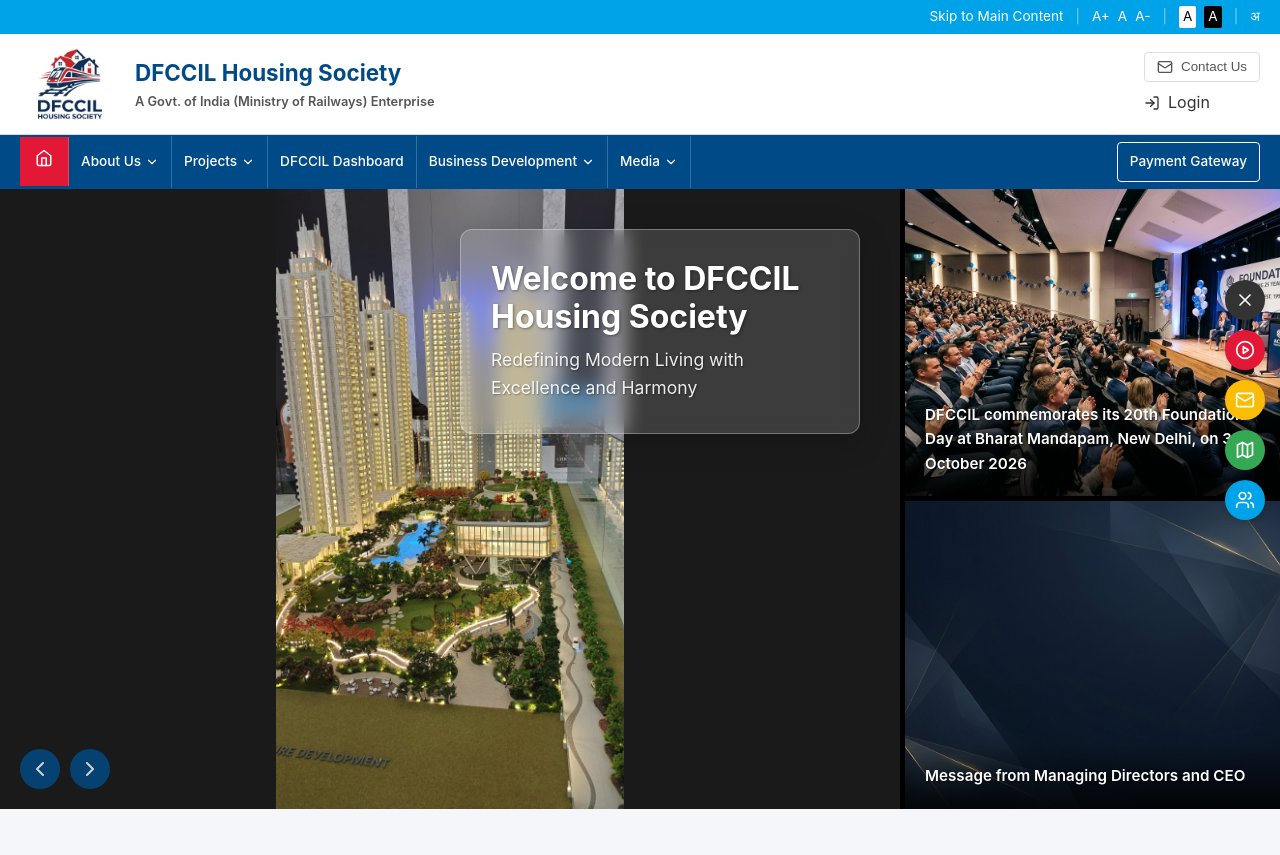
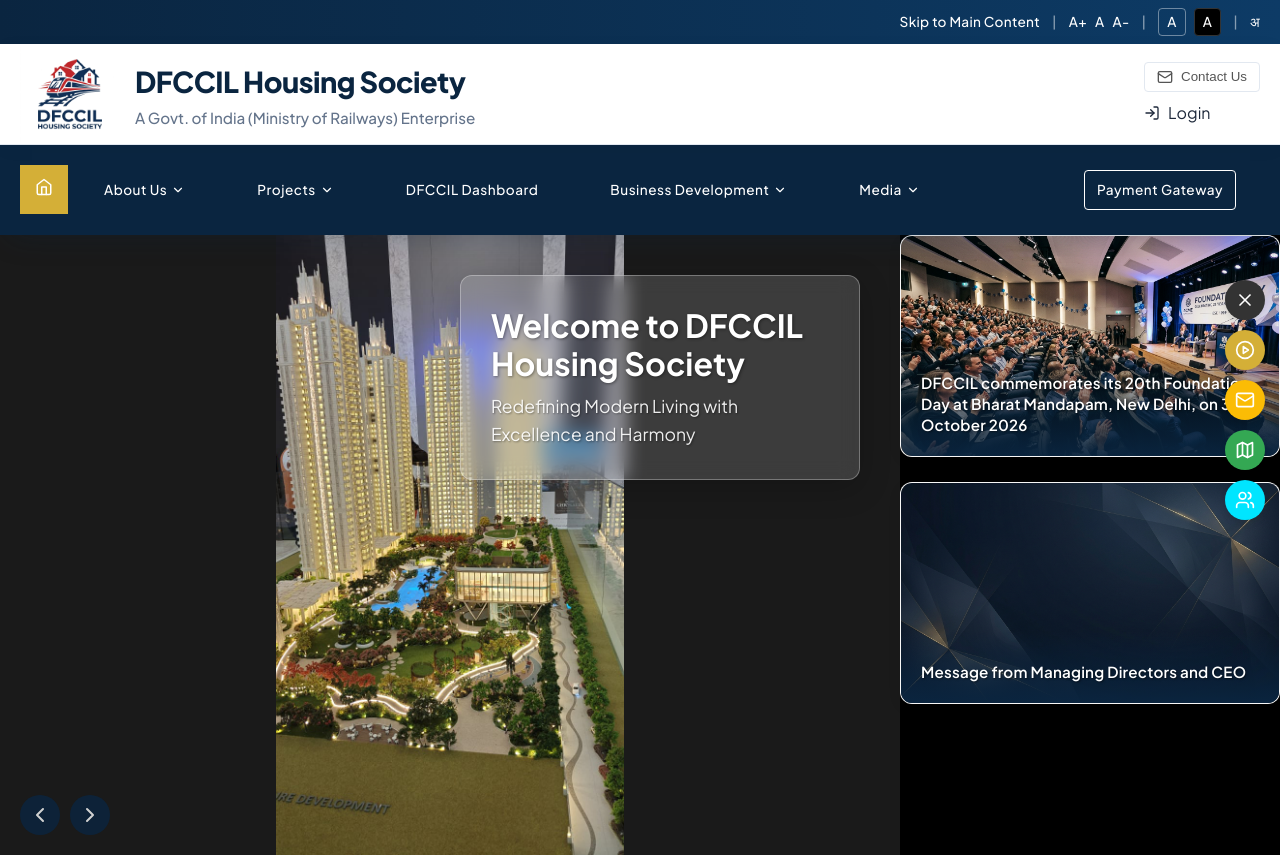
Before and after one commit to mrityunjaiverma-crypt/DFCCIL, a React (Vite) app in the folder client/: page / in a window 1280 px wide. Before the commit the page ends 809 px from the top, so only its background shows below. Built offline with nearby package versions, Linux system fonts and the light colour scheme.

Commit message:
Fix dropdown text color and remove unused edit icon

```diff
--- a/client/index.html
+++ b/client/index.html
@@ -5,6 +5,9 @@
     <link rel="icon" type="image/svg+xml" href="/logo.jpg" />
     <meta name="viewport" content="width=device-width, initial-scale=1.0" />
     <title>DFCCIL Housing Society</title>
+    <link rel="preconnect" href="https://fonts.googleapis.com">
+    <link rel="preconnect" href="https://fonts.gstatic.com" crossorigin>
+    <link href="https://fonts.googleapis.com/css2?family=Plus+Jakarta+Sans:wght@300;400;500;600;700;800&display=swap" rel="stylesheet">
   </head>
   <body>
     <div id="root"></div>
--- a/client/src/components/Header.css
+++ b/client/src/components/Header.css
@@ -1,6 +1,9 @@
 .header {
   background-color: white;
   border-bottom: 1px solid var(--border-color);
+  box-shadow: 0 4px 20px rgba(0,0,0,0.03);
+  position: relative;
+  z-index: 100;
 }
 
 .py-4 {
@@ -15,15 +18,16 @@
 
 .logo-text h1 {
   color: var(--dfccil-blue-dark);
-  font-size: 1.4rem;
-  font-weight: 700;
+  font-size: 1.8rem;
+  font-weight: 800;
+  letter-spacing: -0.5px;
   margin-bottom: 2px;
 }
 
 .logo-text p {
-  font-size: 0.8rem;
-  font-weight: 600;
-  color: #555;
+  color: #64748B;
+  font-size: 0.95rem;
+  font-weight: 500;
 }
 
 .initiative-logos {
--- a/client/src/components/MainContent.css
+++ b/client/src/components/MainContent.css
@@ -86,26 +86,35 @@
   height: 100%;
   display: flex;
   flex-direction: column;
-  padding-left: 5px; /* slight gap */
+  gap: 20px;
 }
 
 .event-card {
-  flex: 1;
+  background: white;
+  border-radius: 12px;
+  overflow: hidden;
+  box-shadow: 0 4px 15px rgba(0,0,0,0.05);
+  transition: all 0.4s cubic-bezier(0.16, 1, 0.3, 1);
+  border: 1px solid rgba(0,0,0,0.03);
   position: relative;
-  overflow: hidden;
+}
+
+.event-card:hover {
+  transform: translateY(-5px);
+  box-shadow: 0 12px 25px rgba(10, 37, 64, 0.12);
 }
 
 .event-image-wrapper {
-  width: 100%;
-  height: 100%;
+  height: 220px;
   position: relative;
+  overflow: hidden;
 }
 
 .event-image-wrapper img {
   width: 100%;
   height: 100%;
   object-fit: cover;
-  transition: transform 0.3s;
+  transition: transform 0.6s ease;
 }
 
 .event-card:hover .event-image-wrapper img {
@@ -117,9 +126,13 @@
   bottom: 0;
   left: 0;
   width: 100%;
-  background: linear-gradient(transparent, rgba(0,0,0,0.8));
+  padding: 30px 20px 20px;
+  background: linear-gradient(to top, rgba(10,37,64,0.95), transparent);
   color: white;
-  padding: 20px;
+  font-weight: 600;
+  font-size: 1.1rem;
+  line-height: 1.4;
+  letter-spacing: 0.2px;
 }
 
 .event-overlay p {
--- a/client/src/components/Navbar.css
+++ b/client/src/components/Navbar.css
@@ -1,8 +1,9 @@
 .navbar {
   background-color: var(--dfccil-blue-dark);
-  color: white;
+  color: var(--text-light);
   position: relative;
-  z-index: 100;
+  z-index: 50;
+  box-shadow: 0 10px 30px -10px rgba(10, 37, 64, 0.3);
 }
 
 .nav-list {
@@ -10,12 +11,34 @@
 }
 
 .nav-item {
+  padding: 18px 24px;
+  cursor: pointer;
+  transition: all 0.3s ease;
+  display: flex;
+  align-items: center;
   position: relative;
-  border-right: 1px solid rgba(255, 255, 255, 0.2);
+  font-weight: 500;
+  letter-spacing: 0.5px;
 }
 
-.nav-item:last-child {
-  border-right: none;
+.nav-item::after {
+  content: '';
+  position: absolute;
+  bottom: 0;
+  left: 0;
+  width: 100%;
+  height: 3px;
+  background-color: var(--dfccil-red); /* Gold accent */
+  transform: scaleX(0);
+  transition: transform 0.3s ease;
+}
+
+.nav-item:hover, .nav-item.active {
+  background-color: rgba(255, 255, 255, 0.05);
+}
+
+.nav-item:hover::after, .nav-item.active::after {
+  transform: scaleX(1);
 }
 
 .home-icon {
@@ -36,10 +59,6 @@
   white-space: nowrap;
 }
 
-.nav-item:hover .nav-link {
-  background-color: var(--hover-bg);
-}
-
 .special-item {
   margin-left: auto; /* Pushes it to the right */
 }
@@ -55,33 +74,40 @@
   margin-left: 4px;
 }
 
-/* Dropdown */
+/* Dropdown Styles */
 .dropdown-menu {
   position: absolute;
   top: 100%;
   left: 0;
-  background-color: white;
-  min-width: 220px;
-  box-shadow: 0 4px 12px rgba(0,0,0,0.15);
-  border-radius: 0 0 4px 4px;
-  border-top: 3px solid var(--dfccil-red);
+  background: rgba(255, 255, 255, 0.95);
+  backdrop-filter: blur(12px);
+  -webkit-backdrop-filter: blur(12px);
+  min-width: 260px;
+  box-shadow: 0 15px 35px rgba(0,0,0,0.1), 0 0 1px rgba(0,0,0,0.1);
+  z-index: 1000;
+  border-radius: 0 0 12px 12px;
+  overflow: hidden;
+  border: 1px solid rgba(255,255,255,0.2);
+  animation: slideDown 0.3s cubic-bezier(0.16, 1, 0.3, 1) forwards;
+  transform-origin: top;
 }
 
-.dropdown-menu ul {
-  display: flex;
-  flex-direction: column;
+@keyframes slideDown {
+  from {
+    opacity: 0;
+    transform: translateY(-10px) scaleY(0.95);
+  }
+  to {
+    opacity: 1;
+    transform: translateY(0) scaleY(1);
+  }
 }
 
-.dropdown-menu li a {
-  padding: 12px 20px;
-  display: block;
-  color: var(--text-dark);
-  font-size: 0.9rem;
-  border-bottom: 1px solid var(--border-color);
-  transition: background-color 0.2s;
+.dropdown-menu li {
+  border-bottom: 1px solid rgba(0,0,0,0.05);
 }
 
-.dropdown-menu li:last-child a {
+.dropdown-menu li:last-child {
   border-bottom: none;
 }
 
--- a/client/src/components/Navbar.jsx
+++ b/client/src/components/Navbar.jsx
@@ -87,13 +87,6 @@
                           className="flex justify-between items-center w-full"
                         >
                           <span>{subItem}</span>
-                          {isAdmin && (
-                            <Edit2
-                              size={14}
-                              className="ml-2 text-gray-400 hover:text-white cursor-pointer"
-                              title="Edit item"
-                            />
-                          )}
                         </a>
                       </li>
                     ))}
--- a/client/src/components/TopBar.css
+++ b/client/src/components/TopBar.css
@@ -1,8 +1,9 @@
 .topbar {
-  background-color: var(--dfccil-blue-light);
+  background: linear-gradient(90deg, var(--dfccil-blue-dark) 0%, #0d3b66 100%);
   color: var(--text-light);
   font-size: 0.85rem;
-  padding: 6px 0;
+  padding: 8px 0;
+  box-shadow: 0 2px 10px rgba(0,0,0,0.1);
 }
 
 .topbar .flex {
@@ -12,6 +13,8 @@
 .topbar-left, .topbar-right {
   display: flex;
   align-items: center;
+  font-weight: 500;
+  letter-spacing: 0.3px;
   gap: 12px;
 }
 
@@ -42,16 +45,27 @@
   gap: 8px;
 }
 
+.contrast-toggles span {
+  display: inline-block;
+  padding: 2px 8px;
+  cursor: pointer;
+  border: 1px solid rgba(255,255,255,0.4);
+  border-radius: 4px;
+  transition: all 0.2s ease;
+}
+
+.contrast-toggles span:hover {
+  background: rgba(255,255,255,0.2);
+  border-color: rgba(255,255,255,0.8);
+}
+
 .contrast-light {
-  background: white;
-  color: black;
-  padding: 0 4px;
-  border-radius: 2px;
+  background-color: transparent;
+  color: white;
 }
 
 .contrast-dark {
-  background: black;
-  color: white;
-  padding: 0 4px;
-  border-radius: 2px;
+  background-color: #000;
+  color: #fff;
+  border-color: #333 !important;
 }
--- a/client/src/index.css
+++ b/client/src/index.css
@@ -1,12 +1,12 @@
 :root {
-  --dfccil-blue-dark: #004b87;
-  --dfccil-blue-light: #00a2e8;
-  --dfccil-red: #e31837;
-  --bg-light: #f4f6f9;
-  --text-dark: #333333;
+  --dfccil-blue-dark: #0A2540; /* Richer, deeper navy */
+  --dfccil-blue-light: #00E5FF; /* Vibrant modern cyan accent */
+  --dfccil-red: #D4AF37; /* Replaced aggressive red with champagne gold */
+  --bg-light: #F8F9FA; /* Softer off-white */
+  --text-dark: #1E293B; /* Slate instead of stark black */
   --text-light: #ffffff;
-  --border-color: #dddddd;
-  --hover-bg: #003666;
+  --border-color: #E2E8F0;
+  --hover-bg: #113355;
 }
 
 * {
@@ -16,10 +16,12 @@
 }
 
 body {
-  font-family: 'Inter', 'Segoe UI', Tahoma, Geneva, Verdana, sans-serif;
+  font-family: 'Plus Jakarta Sans', -apple-system, BlinkMacSystemFont, 'Segoe UI', Roboto, Helvetica, Arial, sans-serif;
   background-color: var(--bg-light);
   color: var(--text-dark);
   line-height: 1.6;
+  -webkit-font-smoothing: antialiased;
+  -moz-osx-font-smoothing: grayscale;
 }
 
 a {
--- a/client/src/pages/AboutPage.css
+++ b/client/src/pages/AboutPage.css
@@ -7,10 +7,10 @@
 
 .about-header {
     background-color: #007a8c;
+    background: linear-gradient(135deg, var(--dfccil-blue-dark) 0%, #1a365d 100%);
     color: white;
-    padding: 15px 30px;
-    border-radius: 4px 4px 0 0;
-    margin-bottom: 20px;
+    padding: 20px 30px;
+    border-radius: 12px 12px 0 0;
 }
 
 .about-header h2 {
@@ -20,14 +20,12 @@
 }
 
 .about-content {
-    background: white;
+    background-color: white;
     padding: 40px;
-    border-radius: 0 0 4px 4px;
-    box-shadow: 0 2px 8px rgba(0,0,0,0.05);
-    border: 1px solid #e0e0e0;
-    border-top: none;
-    line-height: 1.6;
-    color: #333;
+    border-radius: 0 0 12px 12px;
+    box-shadow: 0 8px 30px rgba(0,0,0,0.06);
+    line-height: 1.8;
+    color: var(--text-dark);
 }
 
 .about-content h3 {
--- a/client/src/pages/PressReleases.css
+++ b/client/src/pages/PressReleases.css
@@ -30,25 +30,31 @@
 }
 
 .pr-table-wrapper {
-    overflow-x: auto;
-    border: 1px solid #e0e0e0;
-    border-top: none;
+    background: white;
+    border-radius: 12px;
+    box-shadow: 0 4px 20px rgba(0,0,0,0.05);
+    overflow: hidden;
+    border: 1px solid rgba(0,0,0,0.05);
 }
 
 .pr-table {
     width: 100%;
     border-collapse: collapse;
-    background: white;
+}
+
+.pr-table thead {
+    background: #F8FAFC;
+    border-bottom: 2px solid #E2E8F0;
 }
 
 .pr-table th {
-    background-color: #00879e;
-    color: white;
-    padding: 12px 15px;
+    padding: 16px 20px;
     text-align: left;
-    font-size: 0.95rem;
     font-weight: 600;
+    color: #475569;
+    font-size: 0.9rem;
     text-transform: uppercase;
+    letter-spacing: 0.5px;
 }
 
 .pr-table th:first-child {
@@ -57,9 +63,9 @@
 }
 
 .pr-table td {
-    padding: 15px;
-    border-bottom: 1px solid #eee;
-    color: #333;
+    padding: 16px 20px;
+    border-bottom: 1px solid #F1F5F9;
+    color: #1E293B;
     font-size: 0.95rem;
     vertical-align: middle;
 }
@@ -70,11 +76,11 @@
 }
 
 .pr-table tbody tr {
-    transition: background-color 0.2s;
+    transition: all 0.2s ease;
 }
 
 .pr-table tbody tr:hover {
-    background-color: #f9f9f9;
+    background-color: #F8FAFC;
 }
 
 .view-pdf-link {
```
